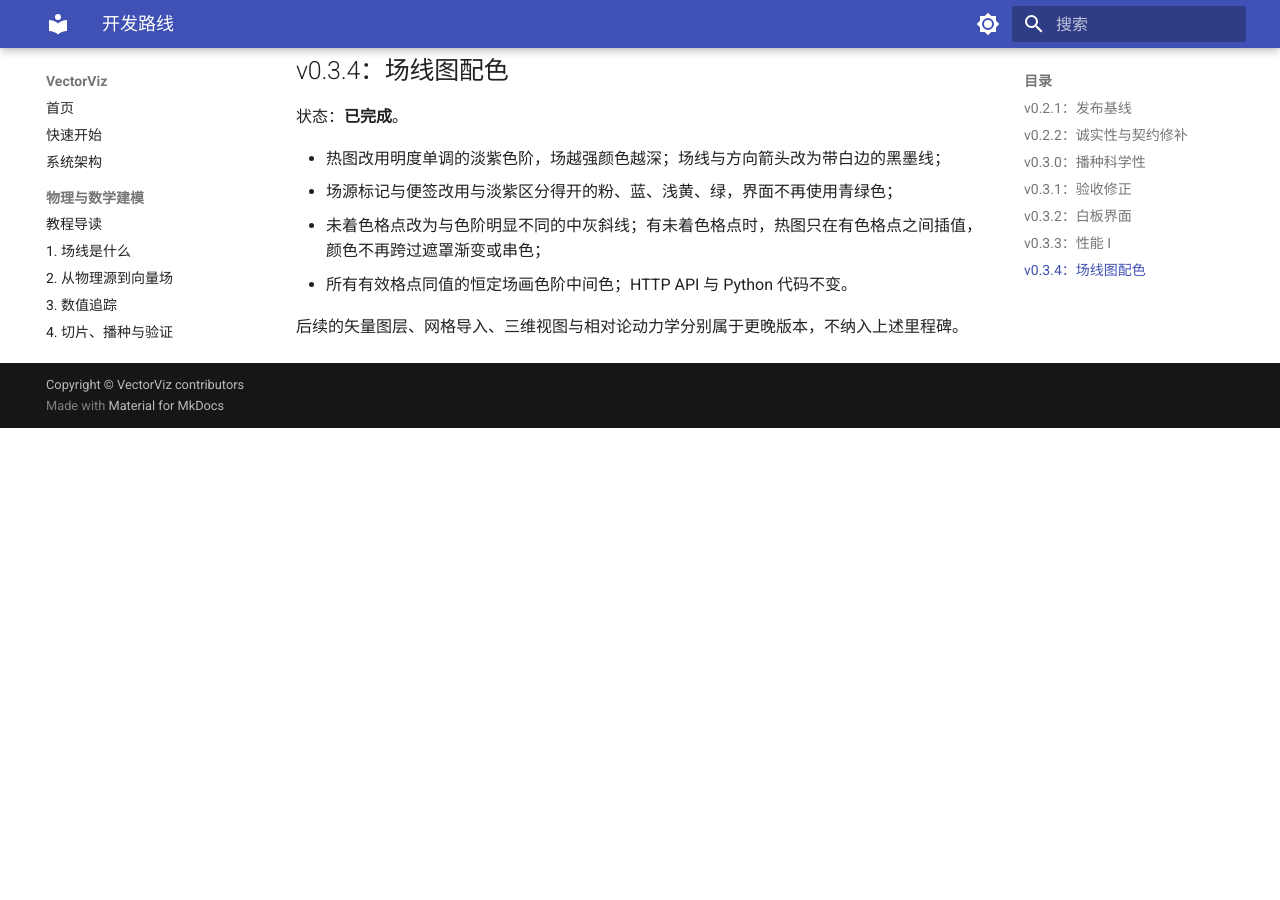
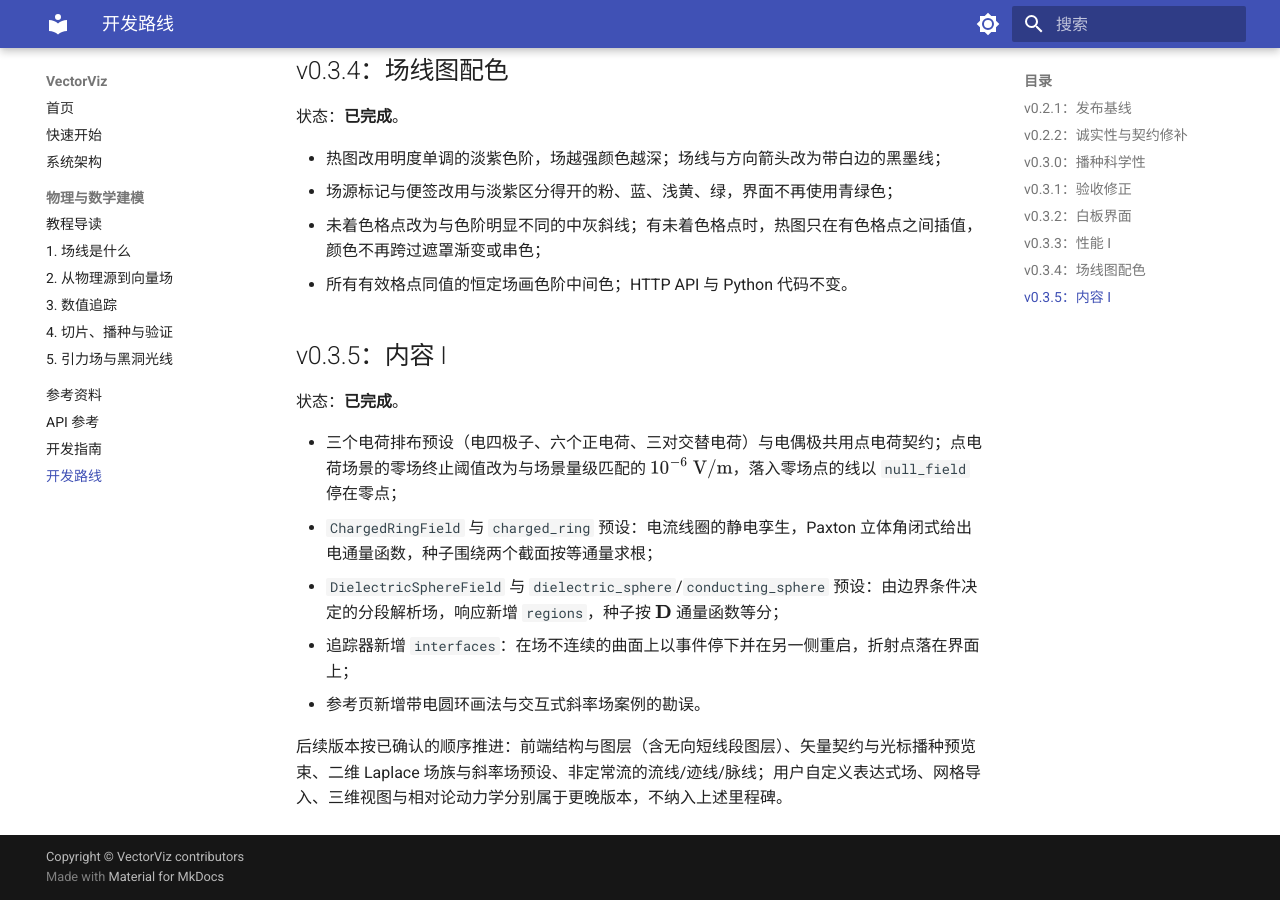
Before and after one commit to longwarriors/Vector_field_streamline, an MkDocs documentation site: the page built from docs/roadmap.md, in a window 1280 px wide and 900 px high, scrolled down 1874 px. Built offline with MkDocs 1.6.1 and Material for MkDocs 9.7.7, drawn with Linux system fonts in a browser that asks for light colours; nearby versions of some CDN libraries; library files that are not in the unit come from our copies; before the commit the page ends 2302 px from its top, so only the background shows below that.

Commit message:
Record the content milestone and the slope-field reference
Co-Authored-By: Claude Fable 5.1 <noreply@anthropic.com>
Claude-Session: https://claude.ai/code/session_01P88cQpYib8oZFrTQVNTg9b

```diff
--- a/docs/roadmap.md
+++ b/docs/roadmap.md
@@ -65,4 +65,14 @@
 - 未着色格点改为与色阶明显不同的中灰斜线；有未着色格点时，热图只在有色格点之间插值，颜色不再跨过遮罩渐变或串色；
 - 所有有效格点同值的恒定场画色阶中间色；HTTP API 与 Python 代码不变。
 
-后续的矢量图层、网格导入、三维视图与相对论动力学分别属于更晚版本，不纳入上述里程碑。
+## v0.3.5：内容 I
+
+状态：**已完成**。
+
+- 三个电荷排布预设（电四极子、六个正电荷、三对交替电荷）与电偶极共用点电荷契约；点电荷场景的零场终止阈值改为与场景量级匹配的 $10^{-6}\ \mathrm{V/m}$，落入零场点的线以 `null_field` 停在零点；
+- `ChargedRingField` 与 `charged_ring` 预设：电流线圈的静电孪生，Paxton 立体角闭式给出电通量函数，种子围绕两个截面按等通量求根；
+- `DielectricSphereField` 与 `dielectric_sphere`/`conducting_sphere` 预设：由边界条件决定的分段解析场，响应新增 `regions`，种子按 $\mathbf D$ 通量函数等分；
+- 追踪器新增 `interfaces`：在场不连续的曲面上以事件停下并在另一侧重启，折射点落在界面上；
+- 参考页新增带电圆环画法与交互式斜率场案例的勘误。
+
+后续版本按已确认的顺序推进：前端结构与图层（含无向短线段图层）、矢量契约与光标播种预览束、二维 Laplace 场族与斜率场预设、非定常流的流线/迹线/脉线；用户自定义表达式场、网格导入、三维视图与相对论动力学分别属于更晚版本，不纳入上述里程碑。
```
Also changed, not shown: docs/references.md (+2 -0 lines).
